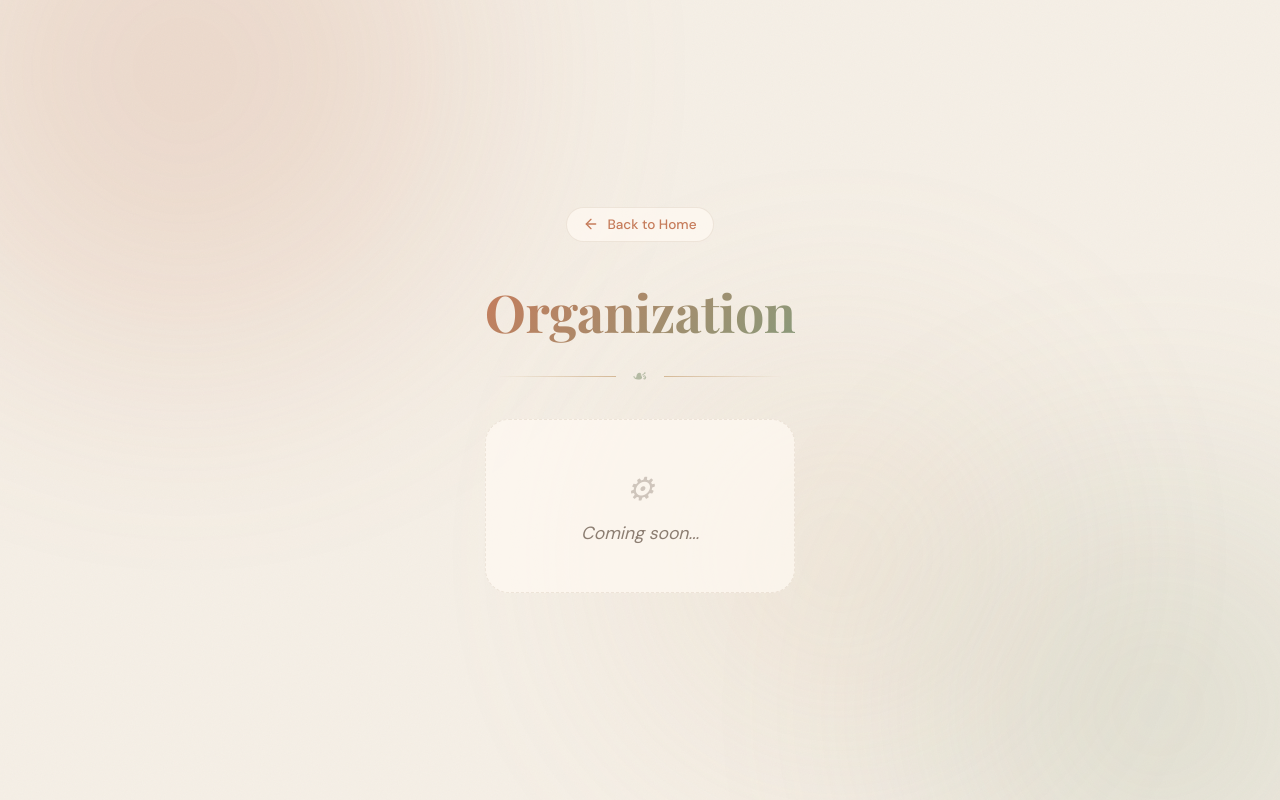
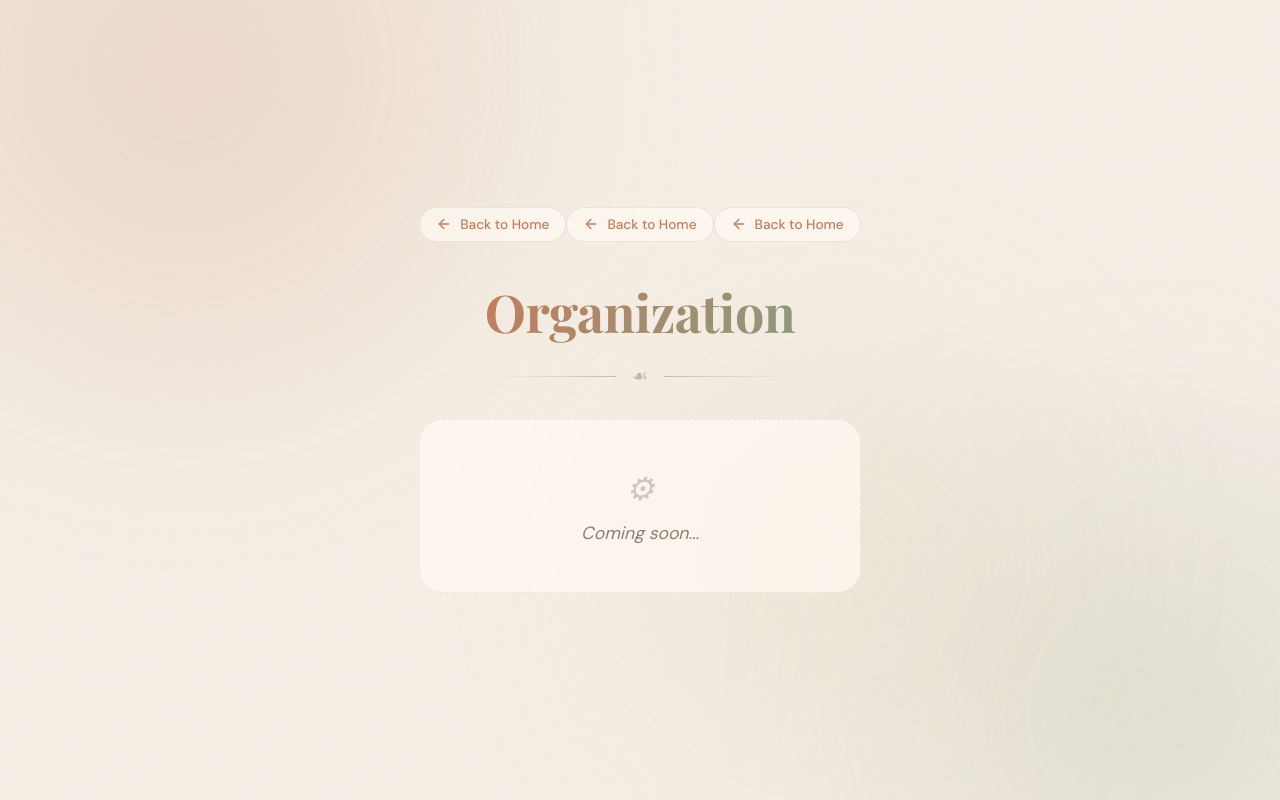
Before and after one commit to yvmarkovska/git-docker-demo, a React (Vite) app: page /organization in a window 1280 px wide. Built offline with nearby package versions, Linux system fonts and the light colour scheme.

Commit message:
add 3 btns merge commit 1

```diff
--- a/src/Organization.tsx
+++ b/src/Organization.tsx
@@ -38,6 +38,40 @@ function Organization() {
           Back to Home
         </Link>
 
+        <Link to="/" className={styles.backLink}>
+          <svg
+            viewBox="0 0 24 24"
+            width="16"
+            height="16"
+            fill="none"
+            stroke="currentColor"
+            strokeWidth="2"
+            strokeLinecap="round"
+            strokeLinejoin="round"
+          >
+            <path d="M19 12H5" />
+            <path d="M12 19l-7-7 7-7" />
+          </svg>
+          Back to Home
+        </Link>
+
+        <Link to="/" className={styles.backLink}>
+          <svg
+            viewBox="0 0 24 24"
+            width="16"
+            height="16"
+            fill="none"
+            stroke="currentColor"
+            strokeWidth="2"
+            strokeLinecap="round"
+            strokeLinejoin="round"
+          >
+            <path d="M19 12H5" />
+            <path d="M12 19l-7-7 7-7" />
+          </svg>
+          Back to Home
+        </Link>
+
         <section className={styles.hero}>
           <h1 className={styles.heroTitle}>
             <span className={styles.gradient}>Organization</span>
```
